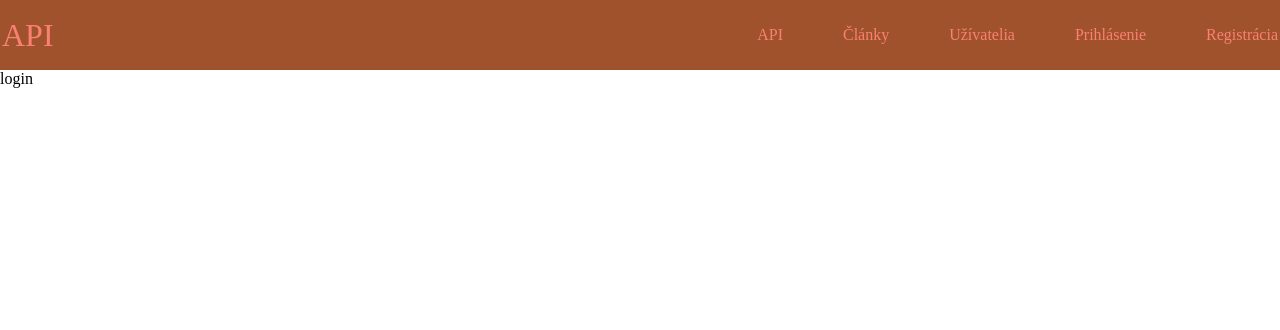
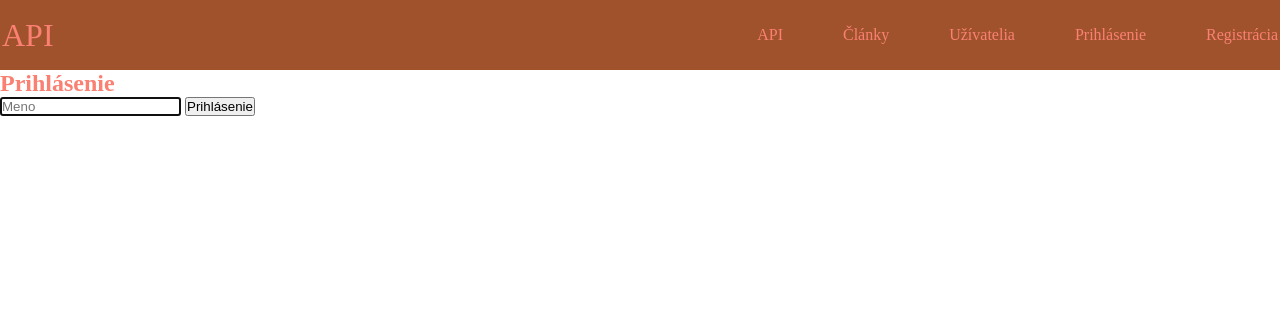
Before and after one commit to briefs33/Microservice, a Flask app: page /login in a window 1280 px wide. Shown: the top 330 px of the page. Run offline with Flask 2, Linux system fonts and the light colour scheme.

Commit message:
doplnenie loginu

```diff
--- a/app.py
+++ b/app.py
@@ -13,7 +13,7 @@ import os
 # 17.6 12:30PM - 13:30 (1h)
 # 17.6 2:30PM - 5:00PM (2h 30min -15min)
 # 17.6 6:00PM? - 9:00PM (3h -30min)
-# 18.6 8:00AM -
+# 18.6 11:00AM -  ()
 #
 #
 #
@@ -120,10 +120,17 @@ posts_schema = PostSchema(many = True)
 #     app.run(debug = True)
 
 
-@app.route('/')
+@app.route('/', methods = ['GET'])
 def index():
     """ Domovská stránka """
     message = request.args.get("message", "None")
+    return render_template("index.html", message = message)
+
+
+@app.route('/', methods = ['POST'])
+def signin():
+    """ Domovská stránka """
+    message = request.form.get("message", "None")
     return render_template("index.html", message = message)
 
 
--- a/templates/index.html
+++ b/templates/index.html
@@ -2,4 +2,5 @@
 
 {% block body %}
     Message: {{ message }}
+    <h1><a href="/new_post" class="nav-link">Napísať nový článok</a></h1>
 {% endblock %}
--- a/templates/layout.html
+++ b/templates/layout.html
@@ -27,6 +27,7 @@
                 </div>
             </nav>
         </header>
+
         {% block body %}{% endblock %}
     </body>
 </html>
--- a/templates/login.html
+++ b/templates/login.html
@@ -1,5 +1,19 @@
 {% extends "layout.html" %}
 
 {% block body %}
-    login
+    <h1>Prihlásenie</h1>
+    <form action="/" method="post">
+        <input autocomplete="on" autofocus name="name" placeholder="Meno" type="text">
+        <input type="submit" value="Prihlásenie">
+    </form>
+
+    <script>
+        document.querySelector('form').onsubmit = function() {
+            if (!document.querySelector('input').value) {
+                alert("Zadajte meno!");
+                return false;
+            }
+            return true;
+        };
+    </script>
 {% endblock %}
```
Also changed, not shown: static/style.css (+2 -12 lines).
